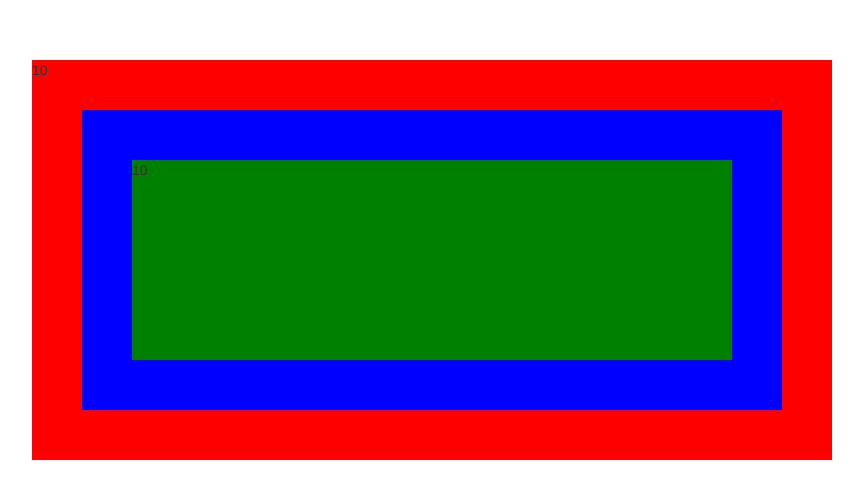
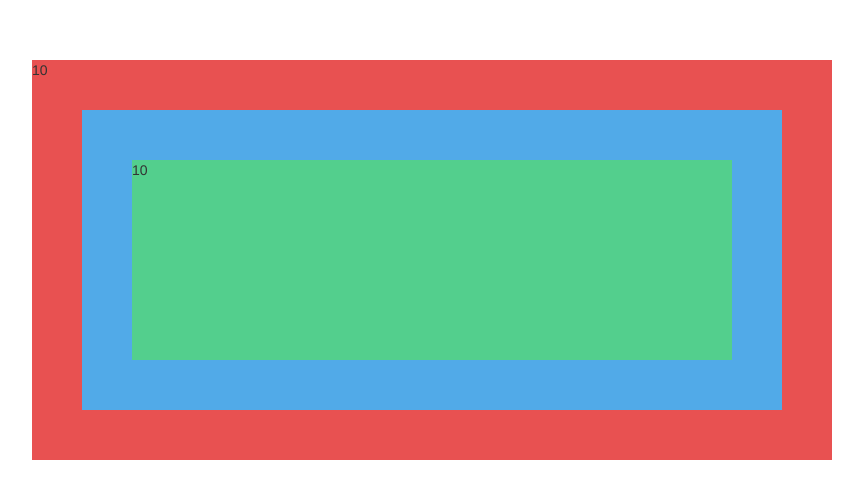
Before and after one commit to kaxcode/react-todo, a React (Create React App) app: page / in a window 1280 px wide. Shown: the part 170-668 px from the top of the page, without its empty margins (208-1071 px from the left). Built offline with nearby package versions, Linux system fonts and the light colour scheme.

Commit message:
Updates background color for the boxes.

```diff
--- a/src/index.css
+++ b/src/index.css
@@ -22,7 +22,7 @@ input[type="file"] {
 }
 
 .red {
-  background-color: red;
+  background-color: #e85151;
   width: 800px;
   height: 400px;
   grid-area: 2/2/3/3;
@@ -32,7 +32,7 @@ input[type="file"] {
 }
 
 .blue {
-  background-color: blue;
+  background-color: #51aae8;
   width: 700px;
   height: 300px;
   grid-area: 2/2/3/3;
@@ -42,7 +42,7 @@ input[type="file"] {
 }
 
 .green {
-  background-color: green;
+  background-color: #53cf8d;
   width: 600px;
   height: 200px;
   grid-area: 2/2/3/3;
```
